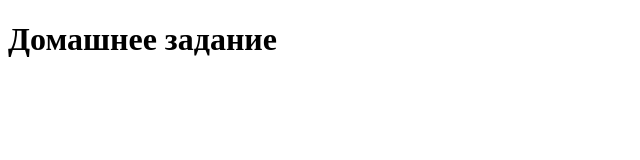
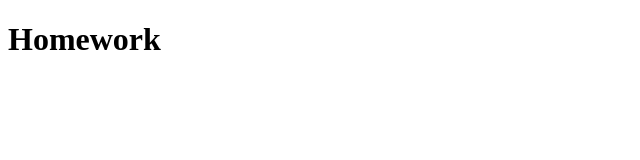
Before and after one commit to EzhkaPro/Homework1, a plain HTML site: page index.html in a window 1280 px wide. Shown: the whole page, without its empty margins (0-640 px from the left). Drawn offline with Linux system fonts and the light colour scheme.

Commit message:
Changed the file index.html

```diff
--- a/index.html
+++ b/index.html
@@ -7,6 +7,6 @@
     <title>Homework1</title>
 </head>
 <body>
-    <h1>Домашнее задание</h1>
+<h1>Homework</h1>
 </body>
 </html>
```
